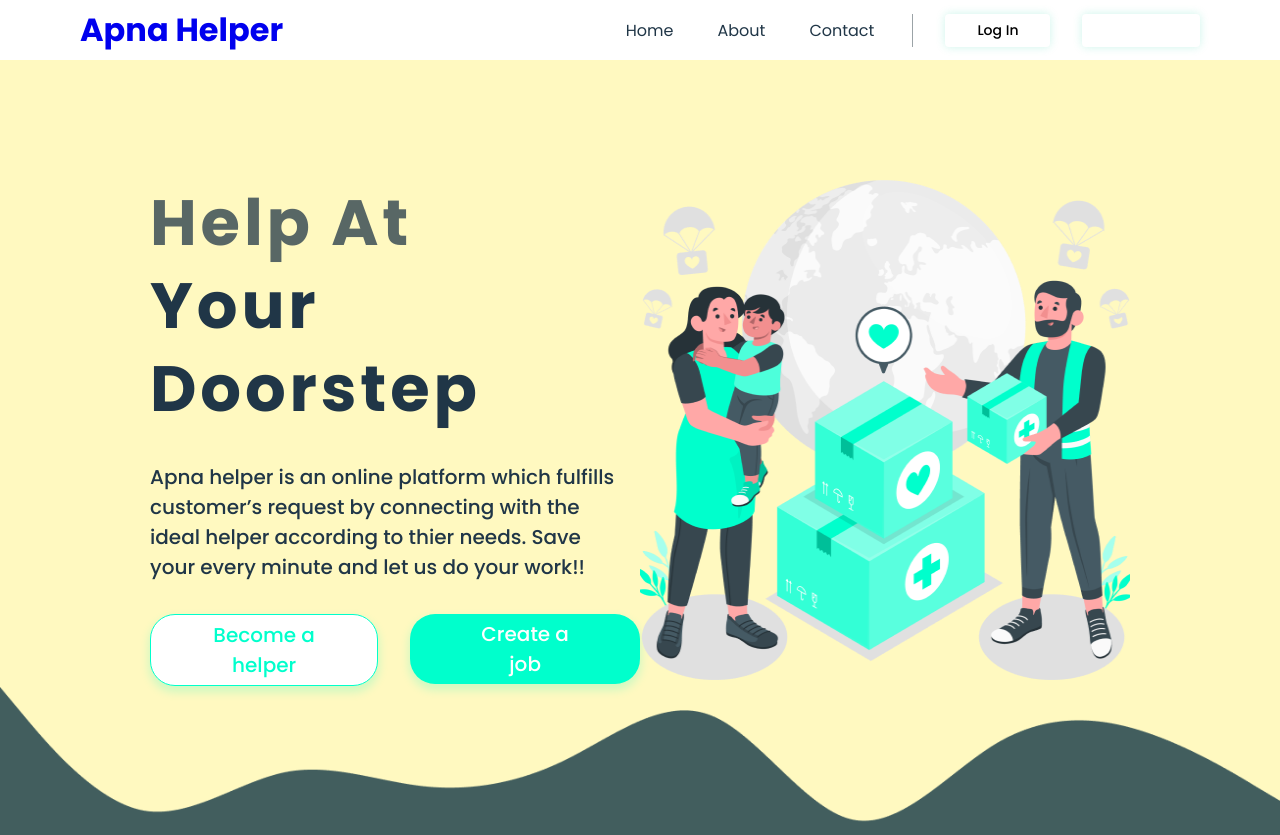
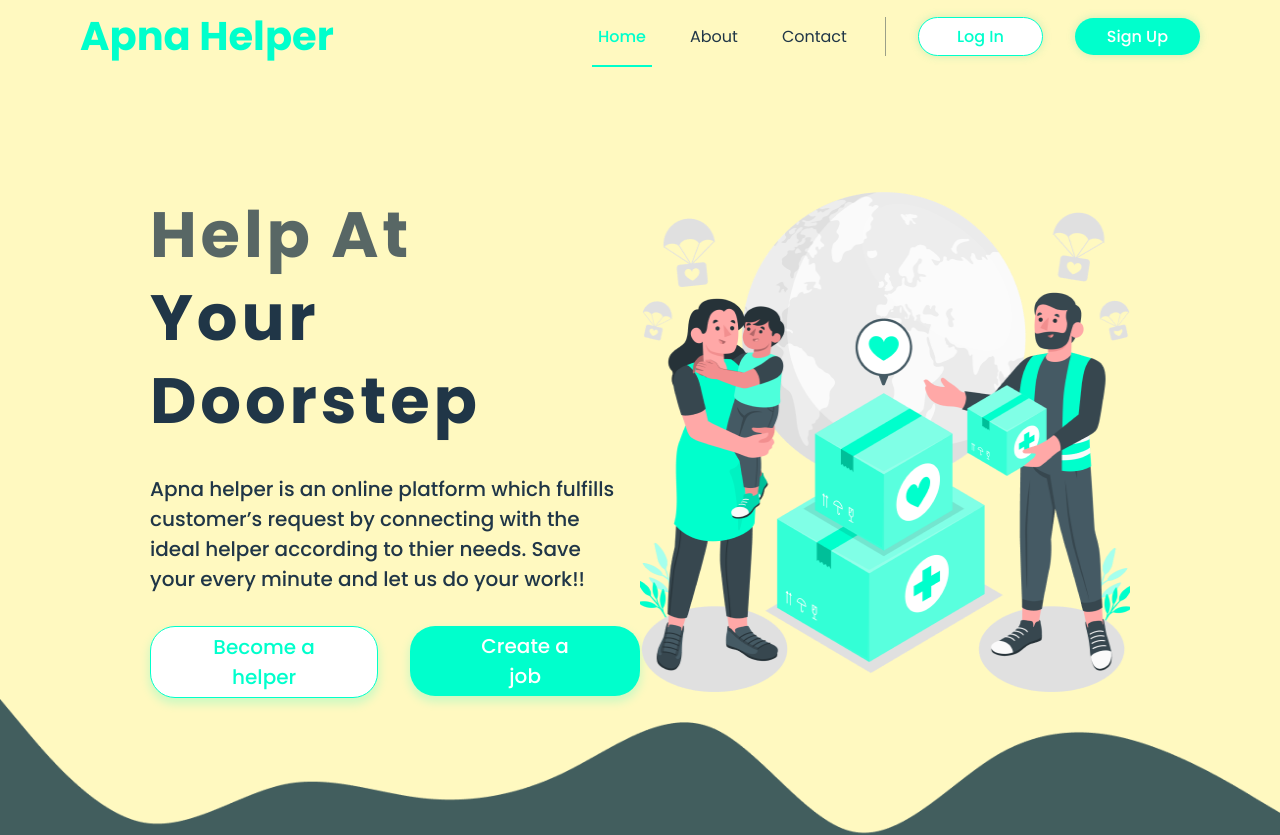
Before and after one commit to Ramanuj-1729/Apna_Helper, a React (Create React App) app in the folder frontend/: page / in a window 1280 px wide. Shown: the top 835 px of the page. Built offline with nearby package versions, Linux system fonts and the light colour scheme.

Commit message:
updated navbar

```diff
--- a/frontend/src/components/Navbar/Navbar.jsx
+++ b/frontend/src/components/Navbar/Navbar.jsx
@@ -1,33 +1,35 @@
-import React, { useState } from 'react';
+import React, { useState } from "react";
 import styles from "./Navbar.module.css";
-import { NavLink, useNavigate } from 'react-router-dom';
-
+import { NavLink, useNavigate, useLocation } from "react-router-dom";
+import PrimaryButton from "../PrimaryButton/PrimaryButton";
+import SecondaryButton from "../SecondaryButton/SecondaryButton";
 
 const Navbar = () => {
   const Navigation = useNavigate();
+  const Location = useLocation();
+  let path = Location.pathname;
   const [shadow, setShadow] = useState(false);
 
   window.onscroll = function () {
     if (window.scrollY > 60) {
       setShadow(true);
-    }
-    else {
+    } else {
       setShadow(false);
     }
-  }
+  };
 
   const signUpNavigation = () => {
-    Navigation('/sign-up');
-  }
+    Navigation("/sign-up");
+  };
   return (
     <div
-      className={`${styles.navbar} ${shadow === true ? styles.drope_shadow : ""
-        } flex items-center justify-between `}
+      className={`${styles.navbar} ${
+        shadow === true ? styles.drope_shadow : ""
+      } flex items-center justify-between `}
     >
       <div className={`${styles.navbar_left} `}>
         <NavLink to="/">
-          {" "}
-          <h1 className={styles.logo}>Apna Helper</h1>{" "}
+          <h1 className={styles.logo}>Apna Helper</h1>
         </NavLink>
       </div>
 
@@ -35,22 +37,33 @@ const Navbar = () => {
         className={`${styles.navbar_right} flex items-center justify-between `}
       >
         <div className="menu">
-          <NavLink to="/">Home</NavLink>
-          <NavLink to="/about-us">About</NavLink>
-          <NavLink to="/contact-us">Contact</NavLink>
+          <NavLink to="/" className={`${path === "/" ? styles.active : ""}`}>Home</NavLink>
+          <NavLink to="/about-us" className={`${path === "/about-us" ? styles.active : ""}`}>About</NavLink>
+          <NavLink to="/contact-us" className={`${path === "/contact-us" ? styles.active : ""}`}>Contact</NavLink>
         </div>
 
-        <div className={styles.auth}>
-          <button className={`${styles.login} ${styles.navBtn}`}>Log In</button>
-          {/* <NavLink to="/sign-up"> */}
-          <button onClick={signUpNavigation} className={`${styles.signup} ${styles.navBtn}`}>
-            Sign Up
-          </button>
-          {/* </NavLink> */}
+        <div className={`${styles.auth} flex items-center justify-center `}>
+          <div className={styles.leftButton}>
+            <SecondaryButton
+              content="Log In"
+              padding="6px 38px"
+              boxShadow="0 0 10px rgba(0, 204, 153, 0.2)"
+              fontSize="16px"
+              color="#00FFCC"
+              border="1px solid var(--primary-color)"
+            />
+          </div>
+          <PrimaryButton
+            content="Sign Up"
+            padding="6px 32px"
+            backgroundColor="var(--primary-color)"
+            boxShadow="0 0 10px rgba(0, 204, 153, 0.2)"
+            fontSize="16px"
+          />
         </div>
       </div>
     </div>
   );
-}
+};
 
 export default Navbar;
--- a/frontend/src/components/Navbar/Navbar.module.css
+++ b/frontend/src/components/Navbar/Navbar.module.css
@@ -1,7 +1,7 @@
 @import url('../../index.css');
 
 .navbar {
-    background-color: var(--white-color);
+    background-color: var(--body-color);
     padding: 6px 80px;
     position: sticky;
     top: 0px;
@@ -13,8 +13,8 @@
 }
 
 .navbar_left .logo {
-    font-size: 32px;
-    color: var(--green-color);
+    font-size: 40px;
+    color: var(--primary-color);
     font-weight: 700;
 }
 
@@ -27,10 +27,11 @@
 }
 
 .navbar_right a:hover,
-.navbar_right a:focus {
-    border-bottom: 2px solid var(--green-color);
-    font-weight: 500;
-    color: var(--green-color);
+.navbar_right a:focus,
+.active {
+    border-bottom: 2px solid var(--primary-color);
+    font-weight: 500 !important;
+    color: var(--primary-color) !important;
 }
 
 .auth {
@@ -68,3 +69,8 @@
     color: var(--white-color);
     background-color: var(--green-color);
 }
+
+.leftButton {
+    margin-left: 2rem;
+    margin-right: 2rem;
+}
--- a/frontend/src/components/PrimaryButton/PrimaryButton.jsx
+++ b/frontend/src/components/PrimaryButton/PrimaryButton.jsx
@@ -1,11 +1,11 @@
 import React from 'react'
 import style from './PrimaryButton.module.css'
 
-const PrimaryButton = ({ content, backgroundColor, padding, boxShadow }) => {
+const PrimaryButton = ({ content, backgroundColor, padding, boxShadow ,fontSize}) => {
   return (
     <div className={style.wrapper}>
       <button
-        style={{ backgroundColor, padding, boxShadow }}
+        style={{ backgroundColor, padding, boxShadow ,fontSize}}
       >
         {content}
       </button>
--- a/frontend/src/components/SecondaryButton/SecondaryButton.jsx
+++ b/frontend/src/components/SecondaryButton/SecondaryButton.jsx
@@ -1,14 +1,14 @@
 import React from 'react'
 import style from './SecondaryButton.module.css'
 
-const SecondaryButton = ({content , padding , boxShadow , color ,border}) => {
+const SecondaryButton = ({content , padding , boxShadow , color ,border,fontSize}) => {
   return (
     <div className={style.wrapper}>
-        <button style={{padding , boxShadow ,color ,border}} >
+        <button style={{padding , boxShadow ,color ,border, fontSize}} >
             {content}
         </button>
     </div>
   )
 }
 
-export default SecondaryButton
+export default SecondaryButton;
```
